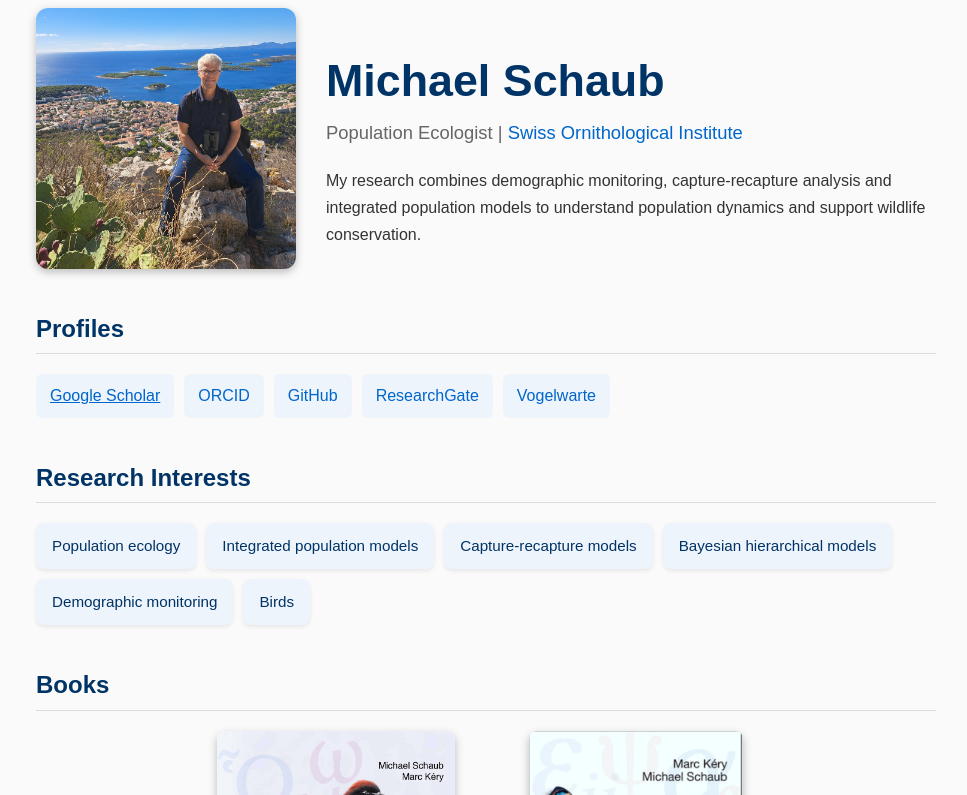
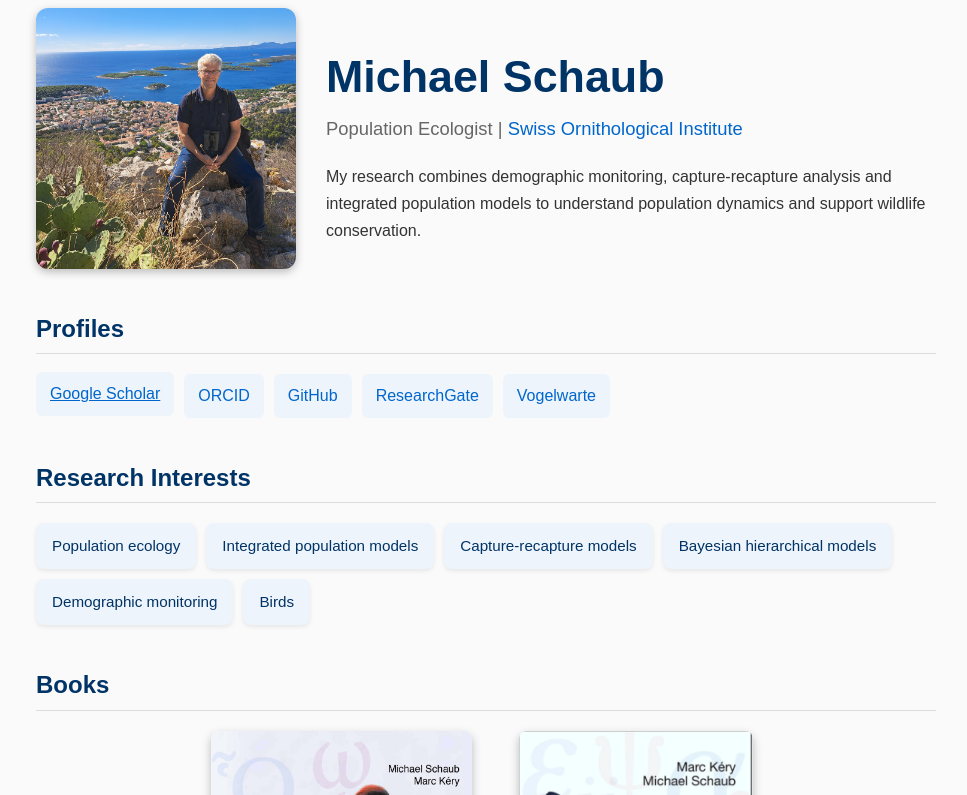
Before and after one commit to mschaub67/mschaub67.github.io, a plain HTML site: page index.html in a window 1280 px wide. In both pictures the pointer is over the link 259 px from the left and 1130 px from the top of the page. Shown: the part 735-1530 px from the top of the page, without its empty margins (154-1121 px from the left). Drawn offline with Linux system fonts and the light colour scheme.

Commit message:
Update index.html

```diff
--- a/index.html
+++ b/index.html
@@ -63,7 +63,7 @@
 
 		.profile {
 		display: flex;
-		align-items: center;
+		align-items: flex-start;
 		gap: 30px;
 		margin-bottom: 30px;
 		}
@@ -135,7 +135,7 @@
 
 		.book-card img {
 		width: auto;
-		height: 320px;
+		height: 350px;
 		border-radius: 8px;
 		box-shadow: 0 4px 10px rgba(0,0,0,0.25);
 		}
@@ -173,6 +173,17 @@
         padding:12px;
         margin-bottom:12px;
         border-left:4px solid #003366;
+        }
+
+		.interest-box:hover,
+        .profiles a:hover,
+        .pub-card:hover {
+            transform: translateY(-2px);
+            transition: 0.2s;
+         }
+
+		.pub-card:hover{
+         box-shadow:0 3px 10px rgba(0,0,0,0.1);
         }
 	</style>
 </head>
```
